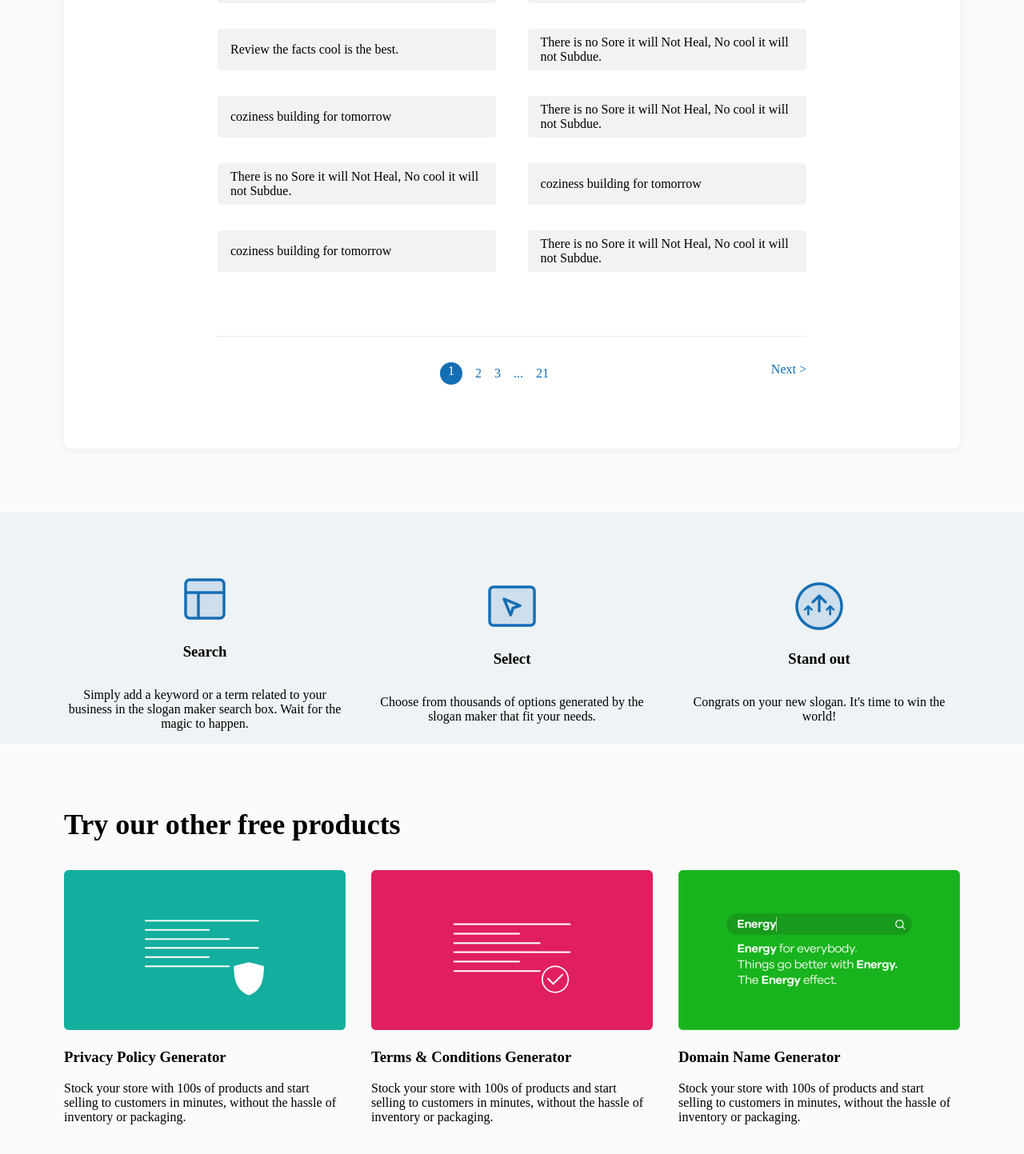
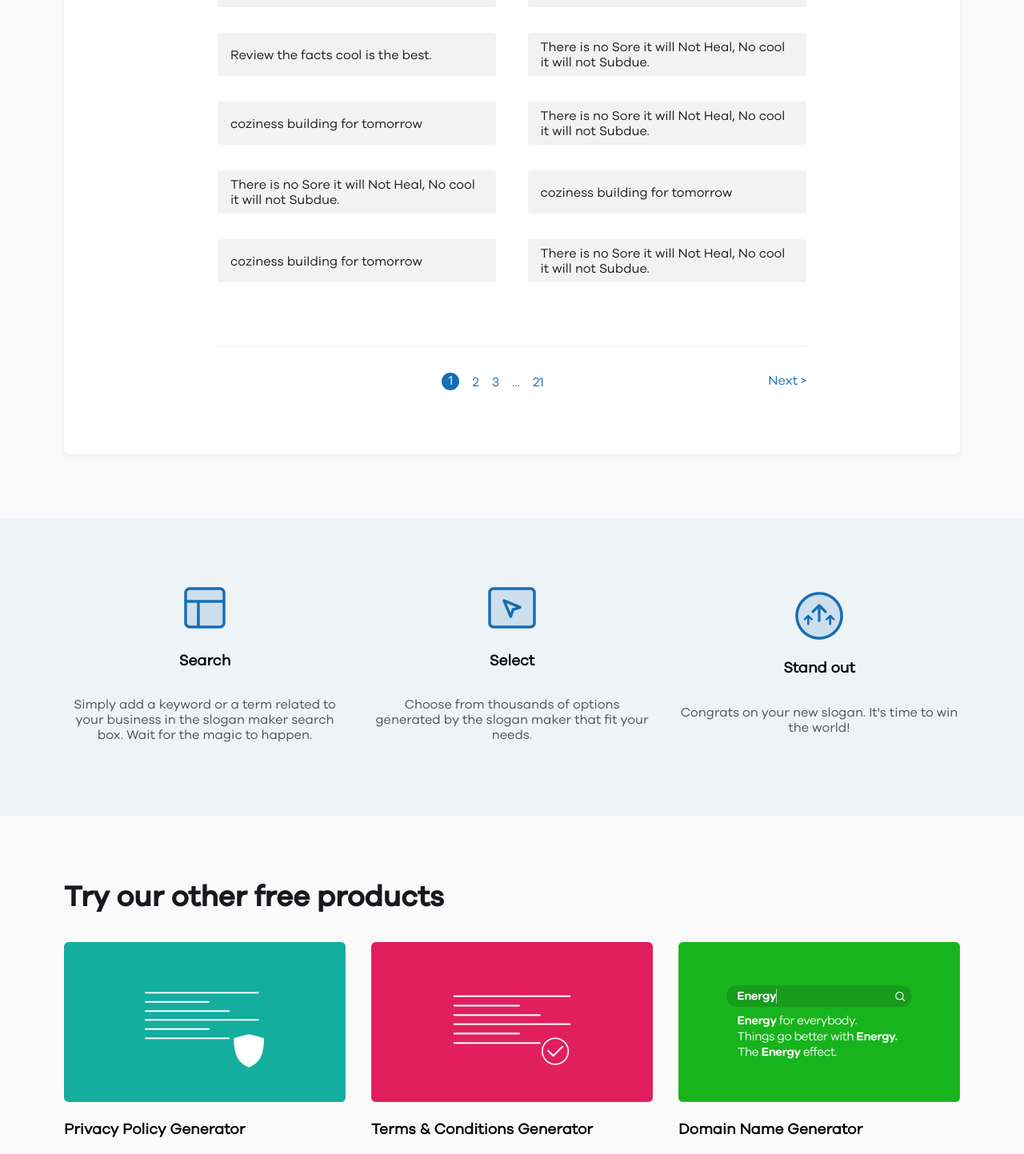
Before and after one commit to parthpandyappp/dukaan-frontend, a React (Create React App) app: page / in a window 1280 px wide. Shown: the part 950-2393 px from the top of the page at 80% size. Built offline with nearby package versions, Linux system fonts and the light colour scheme.

Commit message:
[Chores]: Font updatiomn

```diff
--- a/src/App.css
+++ b/src/App.css
@@ -10,7 +10,7 @@
 @import url("./assets/styles/Pagination.css");
 
 * {
-  font-family: "poppins";
+  font-family: "GalanoReg";
 }
 
 html,
--- a/src/assets/styles/Pagination.css
+++ b/src/assets/styles/Pagination.css
@@ -21,8 +21,7 @@
   background: #146eb4;
   color: #ffffff;
   border-radius: 50%;
-  height: 24px;
-  width: 24px;
-  padding: 2px 2px;
+  height: 22px;
+  width: 22px;
   text-align: center;
 }
--- a/src/assets/styles/features.css
+++ b/src/assets/styles/features.css
@@ -4,6 +4,7 @@
   gap: 1rem;
   display: flex;
   justify-content: space-between;
+  padding: 76px 64px;
 }
 
 .feat-card {
@@ -14,7 +15,10 @@
   text-align: center;
   width: 352px;
   opacity: 1;
-  padding-top: 72px;
+}
+
+.feat-card p {
+  color: #4d4d4d;
 }
 
 .feature-block {
--- a/src/assets/styles/footer.css
+++ b/src/assets/styles/footer.css
@@ -30,7 +30,7 @@ footer p {
   border-radius: 50%;
   height: 14px;
   width: 9px;
-  padding: 0px 6px;
+  padding: 1px 6px;
   text-align: center;
   margin-left: 2px;
   font-size: 14px;
@@ -43,7 +43,3 @@ footer p {
   align-items: center;
   justify-content: center;
 }
-
-/* .logo-img {
-  margin-top: 10px;
-} */
--- a/src/assets/styles/products.css
+++ b/src/assets/styles/products.css
@@ -10,6 +10,10 @@
   width: 352px;
 }
 
+.product-card p {
+  color: #4d4d4d;
+}
+
 .mt-80 {
   margin-top: 80px;
 }
--- a/src/assets/styles/sloganform.css
+++ b/src/assets/styles/sloganform.css
@@ -17,16 +17,20 @@
 }
 
 .form-heading {
+  font-family: "GalanoMed";
   font-size: 36px;
+  color: #1a181e;
 }
 
 .form-para {
   font-size: 20px;
+  color: #4d4d4d;
 }
 
 .form-label {
   font-size: 16px;
   margin-bottom: 8px;
+  color: #4d4d4d;
 }
 
 .form-input {
@@ -49,6 +53,7 @@
 }
 
 .slogan-items {
+  position: relative;
   display: flex;
   flex-wrap: wrap;
   justify-content: space-between;
@@ -60,9 +65,14 @@
   font-weight: 400;
   font-size: 16px;
   background: #f2f2f2;
+  color: #1a181e;
   border-radius: 4px;
   padding: 8px 16px;
   display: flex;
   align-items: center;
   cursor: pointer;
 }
+
+.relative {
+  position: relative;
+}
--- a/src/index.css
+++ b/src/index.css
@@ -1,19 +1,19 @@
 @font-face {
   font-family: "GalanoMed";
   src: local("GalanoMed"),
-    url(./assets/fonts/galanogrotesque-medium.otf) format("truetype");
+    url(./assets/fonts/galanogrotesque-medium.otf) format("opentype");
 }
 
 @font-face {
   font-family: "GalanoReg";
   src: local("GalanoReg"),
-    url(./assets/fonts/galanogrotesque-regular.otf) format("truetype");
+    url(./assets/fonts/galanogrotesque-regular.otf) format("opentype");
 }
 
 @font-face {
   font-family: "GalanoSemiBold";
   src: local("GalanoSemiBold"),
-    url(./assets/fonts/galanogrotesque-semibold.otf) format("truetype");
+    url(./assets/fonts/galanogrotesque-semibold.otf) format("opentype");
 }
 
 @import url("https://fonts.googleapis.com/css2?family=Poppins:wght@400;500;600&display=swap");
```
